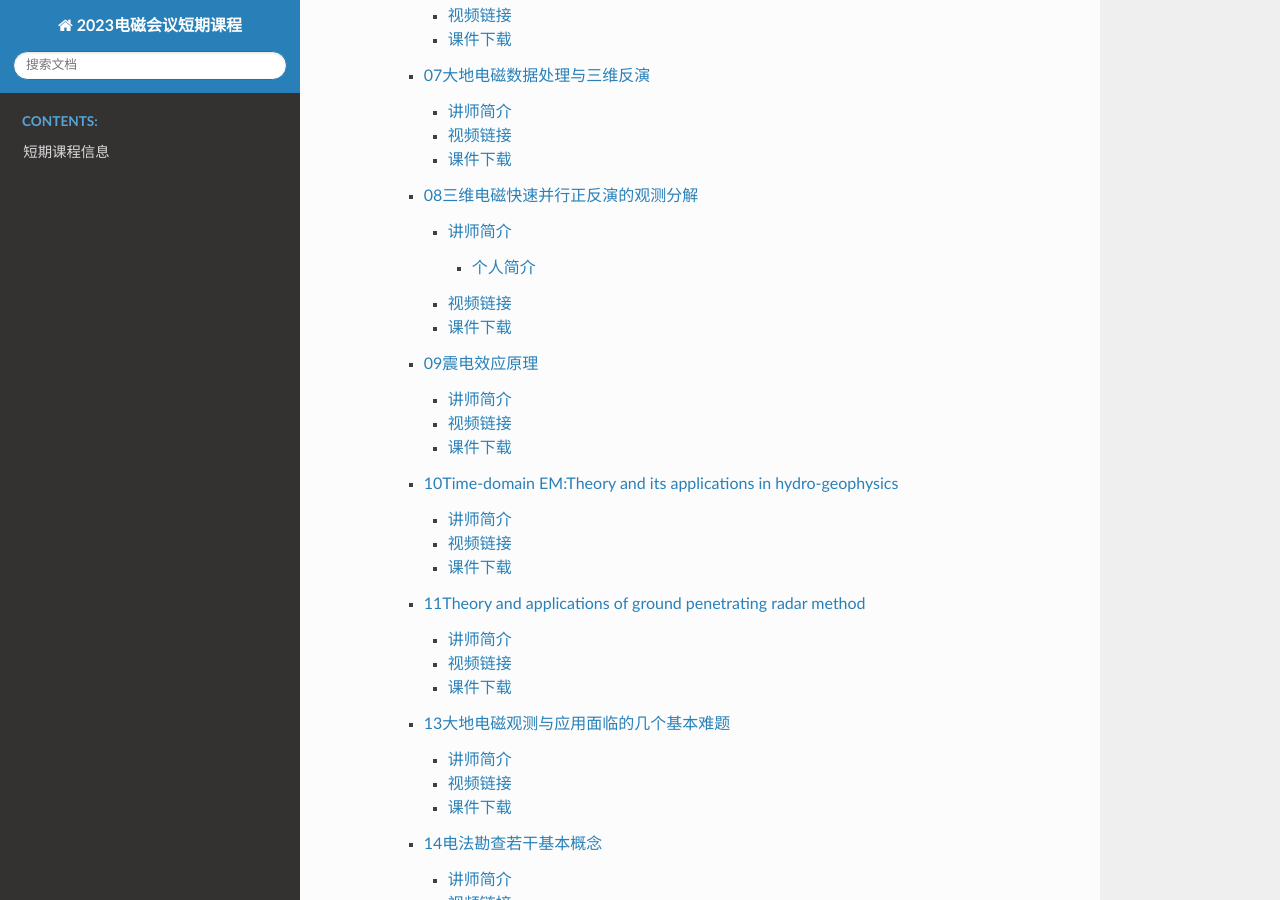
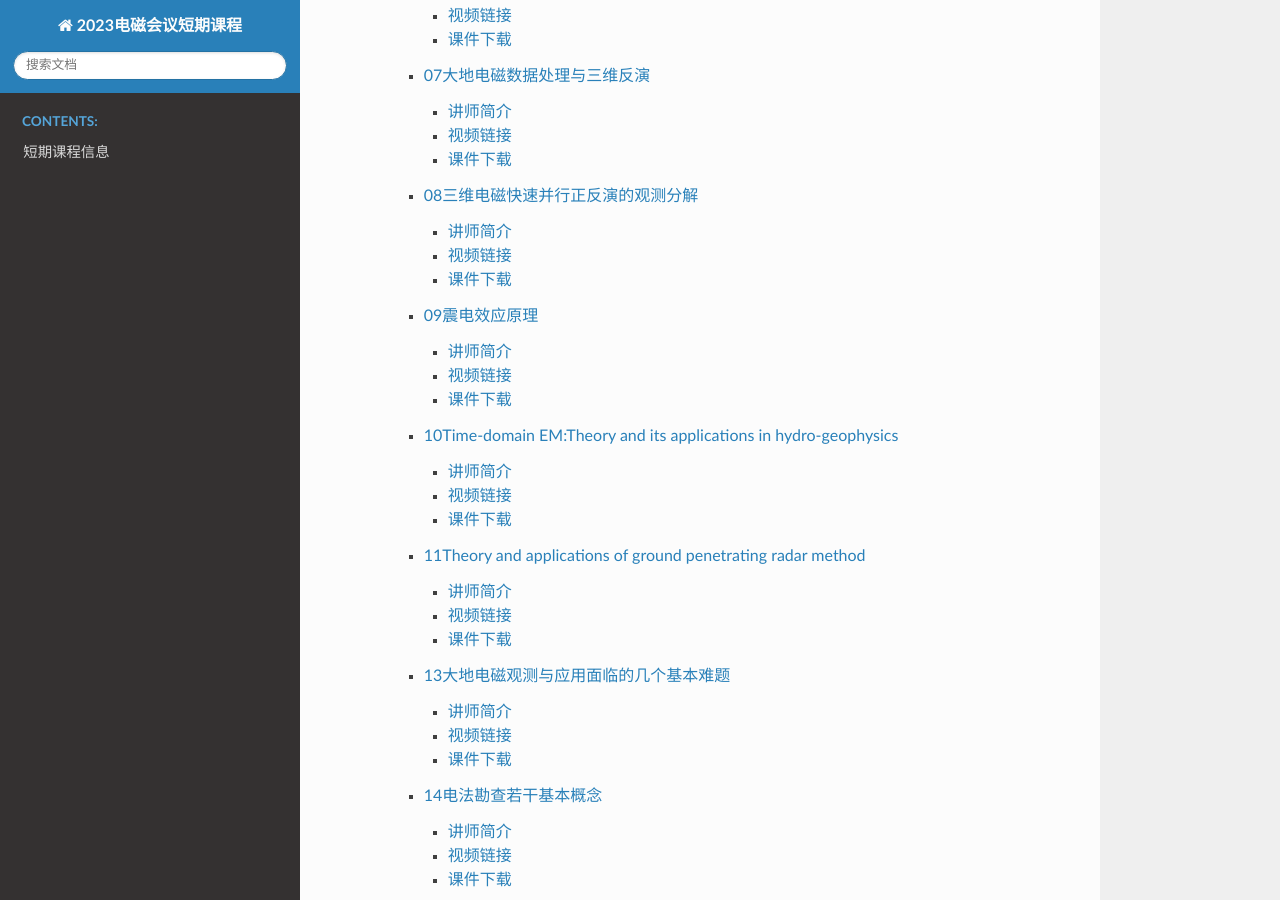
Before and after one commit to YingHuuu/shortcorsenew, a Sphinx documentation site: the page built from docs/index.rst, in a window 1280 px wide and 900 px high, scrolled down 1160 px. Built offline with Sphinx 7.4.7 and the Read the Docs theme 2.0.0, drawn with Linux system fonts in a browser that asks for light colours; pages that are not in the unit, such as notebooks, are missing from menus.

Commit message:
Update 8三维电磁快速并行正反演的观测分解.md

```diff
--- a/docs/Cpp/课程内容/8三维电磁快速并行正反演的观测分解.md
+++ b/docs/Cpp/课程内容/8三维电磁快速并行正反演的观测分解.md
@@ -1,6 +1,5 @@
 # 08三维电磁快速并行正反演的观测分解
 ## 讲师简介
-### 个人简介
 
 <img src="https://s1.imagehub.cc/images/2023/08/28/8-10-21.jpeg" alt="8-10-21.jpeg" border="0" width="550" height="350"/>
 
```
